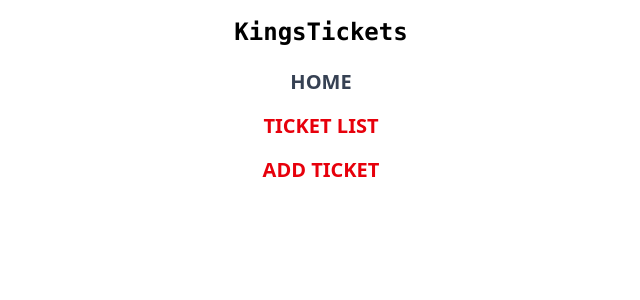
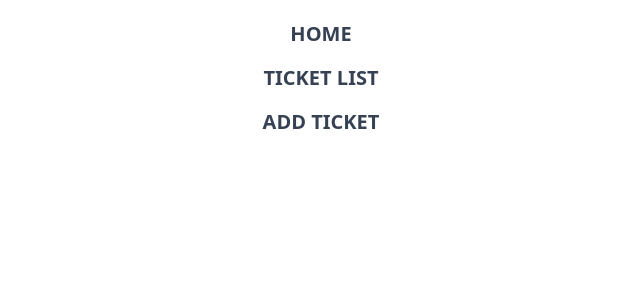
Before and after one commit to Iamkinggee/Hng13_Task_2-React, a React (Vite) app: page /header in a window 1280 px wide. Shown: the top 300 px of the page, without its empty margins (319-959 px from the left). Built offline with nearby package versions, Linux system fonts and the light colour scheme.

Commit message:
final push

```diff
--- a/src/Pages/Form1.jsx
+++ b/src/Pages/Form1.jsx
@@ -1067,9 +1067,9 @@ function Form1() {
 
       {/* ===== Main Form Section ===== */}
       <div className="flex flex-col items-center justify-center p-4 bg-center h-[500px]">
-        <div className="grid md:grid-cols-2 items-center gap-4 max-md:gap-8 max-w-6xl max-md:max-w-lg w-full p-4 rounded-md">
+        <div className="grid md:grid-cols-2 items-center gap-4 max-md:gap-8 max-w-6xl max-md:max-w-lg w-full p-4 rounded-md  mt-[280px]  md:mt-0 ">
           {/* ===== FORM ===== */}
-          <div className="md:max-w-md w-full px-4 py-6 [box-shadow:0_2px_10px_-3px_rgba(6,81,237,0.3)] bg-white rounded-2xl">
+          <div className="md:max-w-md w-full px-4 py-6 [box-shadow:0_2px_10px_-3px_rgba(6,81,237,0.3)] bg-white rounded-2xl  ">
             <form
               onSubmit={(e) => handleSubmit(e, signin ? "signIn" : "signUp")}
               noValidate
--- a/src/Pages/Hero.jsx
+++ b/src/Pages/Hero.jsx
@@ -23,8 +23,9 @@ function Hero() {
   <div className="flex flex-col p gap-20 md:flex-row h-[400px] md:pt-2.5 pt-10 justify-center items-center mt-20 mx-20 ">
 
 
-    <div class="flex-1 pt-10 mt-[10px]  items-center justify-center  px-10 h-[450px]  ">
-      <h1 className='font-mono  text-black mb-6 md:text-[15px]  '>KingsTickets</h1>
+    <div class="flex-1 pt-10  items-center justify-center  px-10 h-[450px] mt-[250px]  md:mt-0 ">
+      <h1 className='font-mono  text-black mb-4 md:text-[50px] font-bold  text-2xl'>KingsTickets</h1>
+
       <p className='text-[20px] text-black mt-6'>
         Manage, track and resolve tickets effortlessly with our intuitive CRUD-based tickect management system. Create, update and organise issues - all in one place.</p>
 
@@ -32,12 +33,12 @@ function Hero() {
 
 
         <Link to="/Form1">
-        <button  className='w-[250px] h-[60px] rounded text-[600px]  bg-green-600 text-white  border-2 border-green-600 font-bold ' variant="primary" >Login</button>
+        <button  className='w-[250px] h-[60px] rounded  text-xl  border-2 border-green-600 bg-green-600 font-semibold text-white ' >Login</button>
       </Link>
 
 
        <Link to='/Form1'>
-       <button className='w-[250px] h-[60px] rounded text-2xl  text-black font-bold  border-2 border-green-600 text'>
+       <button className='w-[250px] h-[60px] rounded text-xl  text-black font-semibold  border-2 border-green-600 text'>
         Get started
       </button>
 
--- a/src/components/Book.jsx
+++ b/src/components/Book.jsx
@@ -109,23 +109,23 @@ const Book = ({
     <>
       <Card
         style={{ width: "15rem", margin:"5px" }}
-        className=" [box-shadow:0_2px_10px_-3px_rgba(6,81,237,0.3)]  items-center "
+        className=" [box-shadow:0_2px_10px_-3px_rgba(6,81,237,0.3)]  items-center p-6 "
       >
         <Card.Body>
-          <Card.Title className="book-title">{bookname}</Card.Title>
-          <div className="book-details">
-            <div>Package: {author}</div>
-            <div>Quantity: {quantity}</div>
-            <div>Price: {price}</div>
+          <Card.Title className="font-bold text-2xl font-mono py-5">{bookname}</Card.Title>
+          <div className="font-semibold">
+            <div>Package: <span className="text-xl font-mono">{author}</span></div>
+            <div>Quantity: <span className="text-xl font-mono">{quantity}</span></div>
+            <div>Price: <span className="text-xl font-mono">{price}</span></div>
             <div>Date: {new Date(date).toDateString()}</div>
           </div>
 
-          <Button variant="primary" onClick={() => navigate(`/edit/${id}`)}>
+          <button className="bg-blue-700 rounded text-white px-5 py-2 mt-5 font-semibold mr-1"  onClick={() => navigate(`/edit/${id}`)}>
             Edit
-          </Button>{" "}
-          <Button variant="danger" onClick={() => setOpen(true)}>
+          </button>{" "}
+          <button className="bg-red-700 rounded text-white px-5 py-2 mt-5 font-semibold " onClick={() => setOpen(true)}>
              Delete
-          </Button>
+          </button>
         </Card.Body>
       </Card>
 
@@ -164,13 +164,13 @@ const Book = ({
 
               <div className="flex gap-3">
                 <button
-                  className="btn btn-danger w-full"
+                  className="btn btn-danger bg-red-700 p-2 text-white rounded w-full font-semibold"
                   onClick={confirmDelete}
                 >
                   Delete
                 </button>
                 <button
-                  className="btn btn-light w-full"
+                   className="btn btn-danger bg-gray-200 p-2 text-gray-700 rounded w-full font-semibold"
                   onClick={() => setOpen(false)}
                 >
                   Cancel
--- a/src/components/Header.jsx
+++ b/src/components/Header.jsx
@@ -89,13 +89,17 @@ function Header() {
   return (
     <div className="text-center my-4">
   {/* Logo */}
-  <NavLink to="/home">
-    <h1 className="inline-block text-black text-2xl font-extrabold font-mono">
+
+
+  {/* <NavLink to="/home">
+    <h1 className="inline-block text-green text-2xl font-extrabold font-mono mb-5">
       KingsTickets
     </h1>
-  </NavLink>
+  </NavLink> */}
 
-  <hr className="my-2 border border-gray-400" />
+
+{/*
+  <hr className="my-2 border border-gray-400" /> */}
 
   {/* Nav Links */}
   <div
@@ -128,26 +132,30 @@ function Header() {
 
     <NavLink
       to="/list"
-      className={({ isActive }) =>
-        `px-3 py-1 font-bold transition-all duration-300 ${
-          isActive ? "text-black font-medium" : "text-red-600"
-        } hover:text-black`
-      }
+
+     className={({ isActive }) =>
+    `px-3 py-1 font-bold transition-all duration-300
+     ${isActive ? "text-black border-b-2 border-green-600" : "text-gray-700 hover:text-green-600"}
+     no-underline hover:no-underline`
+  }
     >
       Ticket List
     </NavLink>
 
+
     <NavLink
       to="/add"
-      className={({ isActive }) =>
-        `px-3 py-1 font-bold transition-all duration-300 ${
-          isActive ? "text-black font-medium" : "text-red-600"
-        } hover:text-black`
-      }
-    >
+
+     className={({ isActive }) =>
+    `px-3 py-1 font-bold transition-all duration-300
+     ${isActive ? "text-black border-b-2 border-green-600" : "text-gray-700 hover:text-green-600"}
+     no-underline hover:no-underline`
+  }
+     >
       Add Ticket
     </NavLink>
   </div>
+
 
 </div>
   )
--- a/src/components/Nav.jsx
+++ b/src/components/Nav.jsx
@@ -288,6 +288,7 @@
 import React, { useEffect, useState } from "react";
 import { useLocation, useNavigate } from "react-router-dom";
 import Header from "../components/Header";
+import { NavLink } from "react-router-dom";
 
 function Nav() {
   const data = useLocation();
@@ -329,8 +330,18 @@ function Nav() {
       <div className="flex justify-between items-center px-4 py-3 md:py-4 md:px-8">
         {/* Welcome Text */}
         <div className="text-center md:text-left">
-          <p className="text-black font-bold text-xl">Welcome,</p>
-          <p className="text-gray-700 text-sm">{userEmail || "Loading..."}</p>
+          {/* <p className="text-black font-bold text-xl">Welcome,</p> */}
+
+
+
+
+            <NavLink to="/home">
+              <h1 className="inline-block text-green-600 text-2xl font-extrabold font-mono ">
+                KingsTickets
+              </h1>
+            </NavLink>
+
+          <p className="text-gray-700 text-sm"> <span className="font-semibold">User : {}</span>{userEmail || "Loading..."}</p>
         </div>
 
         {/* Desktop Header Component */}
--- a/src/components/Stat.jsx
+++ b/src/components/Stat.jsx
@@ -2,24 +2,24 @@ import React from 'react'
 
 function Stat() {
   return (
-   <div className="grid grid-cols-1 md:grid-cols-3 gap-4 sm:gap-2 md:gap-4 lg:gap-6 xl:gap-8 p-5 text-black">
+   <div className="grid grid-cols-1 md:grid-cols-3 gap-4 sm:gap-2 md:gap-4 lg:gap-6 xl:gap-8 p-5 text-black mt-[50px]  md:mt-0  ">
 
 
   <div className="p-4 text-center bg-green-100 [box-shadow:0_2px_10px_-3px_rgba(6,81,237,0.3)] h-[200px]">
     <p className='text-2xl'>TOTAL TICKETS</p>
-    <h1>59</h1>
+    <h1 className='text-6xl p-4 m'>79</h1>
 
 
 
   </div>
   <div className=" p-4  text-center bg-blue-100 [box-shadow:0_2px_10px_-3px_rgba(6,81,234,20.3)]  h-[200px] ">
      <p className='text-2xl'>OPENED TICKETS</p>
-    <h1>68</h1>
+     <h1 className='text-6xl p-4 m'>58</h1>
 
   </div>
-  <div className="p-4  text-center bg-gray-200  [box-shadow:0_2px_10px_-3px_rgba(6,81,237,0.3)] h-[200px] ">
+  <div className="  p-4  text-center bg-gray-200  [box-shadow:0_2px_10px_-3px_rgba(6,81,237,0.3)] h-[200px] ">
      <p className='text-2xl'>TOTAL TICKETS</p>
-    <h1>42</h1>
+     <h1 className='text-6xl p-4 m'>99</h1>
 
   </div>
 </div>
--- a/src/index.css
+++ b/src/index.css
@@ -7,6 +7,6 @@ a {
 
 */
 
-a:hover {
+/* a:hover {
   @apply no-underline;
-}
+}  */
```
